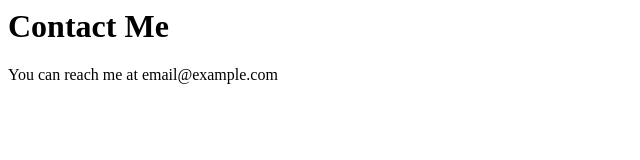
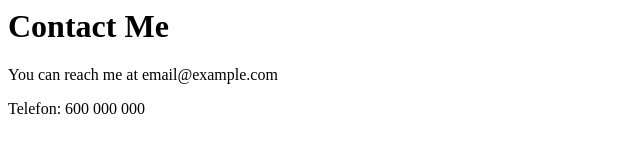
Before and after one commit to ianfernandezl/exemple1, a plain HTML site: page contacte.html in a window 1280 px wide. Shown: the whole page, without its empty margins (0-640 px from the left). Drawn offline with Linux system fonts and the light colour scheme.

Commit message:
Canvis contacte.html iniciats

```diff
--- a/contacte.html
+++ b/contacte.html
@@ -5,5 +5,6 @@
     <body>
         <h1>Contact Me</h1>
         <p>You can reach me at email@example.com</p>
+        <p>Telefon: 600 000 000</p>
     </body>
 </html>
```
